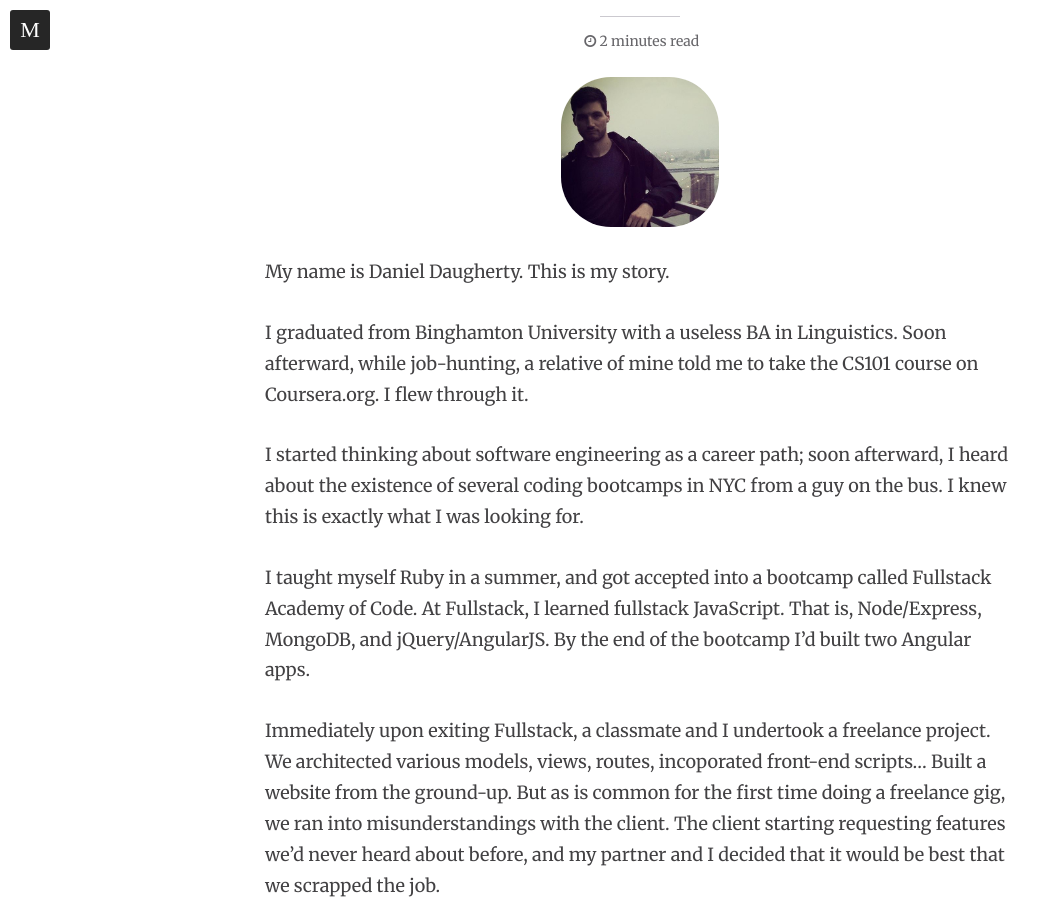
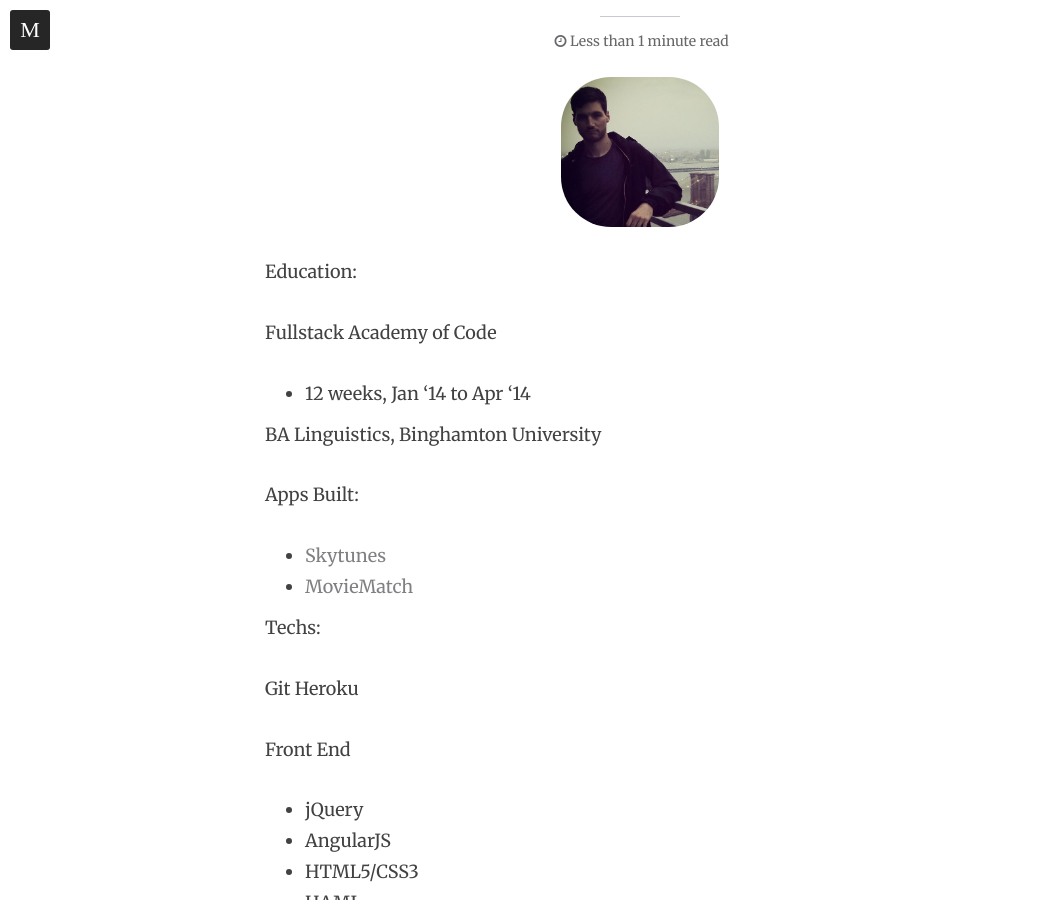
Before and after one commit to danieldaugherty/danieldaugherty.github.io, a Jekyll site: the page built from bio.md, in a window 1280 px wide and 900 px high, scrolled down 607 px. Shown: the whole window, without its empty margins (0-1060 px from the left). Built offline with Jekyll 4.4.1, drawn with Linux system fonts in a browser that asks for light colours; nearby versions of some CDN libraries; some of the changed text lies outside the part shown.

```diff
--- a/_posts/2014-07-31-ADED-site.markdown
+++ b/_posts/2014-07-31-ADED-site.markdown
@@ -10,6 +10,8 @@ share: true
 ---
 
 <a href="//alldayeveryday.com"><img class="post-image" src="../../../../../images/ADED-site.png"/></a>
+Alldayeveryday is a creative agency in Alphabet City. Its website includes an art/fashion blog, a list of credentials and creative services, and even an online shop.
+
 Worked on the <a href="//alldayeveryday.com">Allday site's</a> back end developing methods for Mongo models. Wrote tests for these methods.
 
 Techs used:
--- a/bio.md
+++ b/bio.md
@@ -4,18 +4,34 @@ layout: page
 
 <img id="bio-pic" src="./images/rooftop.jpg"/>
 
-My name is Daniel Daugherty. This is my story.
+Education:
 
-I graduated from Binghamton University with a useless BA in Linguistics. Soon afterward, while job-hunting, a relative of mine told me to take the CS101 course on Coursera.org. I flew through it.
+Fullstack Academy of Code
+- 12 weeks, Jan '14 to Apr '14
 
-I started thinking about software engineering as a career path; soon afterward, I heard about the existence of several coding bootcamps in NYC from a guy on the bus. I knew this is exactly what I was looking for.
+BA Linguistics, Binghamton University
 
-I taught myself Ruby in a summer, and got accepted into a bootcamp called Fullstack Academy of Code. At Fullstack, I learned fullstack JavaScript. That is, Node/Express, MongoDB, and jQuery/AngularJS. By the end of the bootcamp I'd built two Angular apps.
+Apps Built:
+- <a href="//skytunesofficial.herokuapp.com">Skytunes</a>
+- <a href="//moviematch.herokuapp.com">MovieMatch</a>
 
-Immediately upon exiting Fullstack, a classmate and I undertook a freelance project. We architected various models, views, routes, incoporated front-end scripts... Built a website from the ground-up. But as is common for the first time doing a freelance gig, we ran into misunderstandings with the client. The client starting requesting features we'd never heard about before, and my partner and I decided that it would be best that we scrapped the job.
+Techs:
 
-So, I turned to the job hunt. But I was met with a great deal of uncertainty. Would I be able to perform in a startup environment? How much training/time would I need before I could contribute code to production?
+Git
+Heroku
 
-Then I met Phil. Phil is the digital director at Alldayeveryday, a creative agency in Manhattan. He offered me an internship, and I took it. Having never worked with Rails prior to this, I started contributing to production code within about two weeks.
+Front End
+- jQuery
+- AngularJS
+- HTML5/CSS3
+- HAML
+- Twitter Boostrap
+- Sass
+- Jekyll
 
-I was pretty pumped.
+Back End
+- Node/Express
+- RoR
+- SQLite
+- MongoDB
+- Mongoid
```
